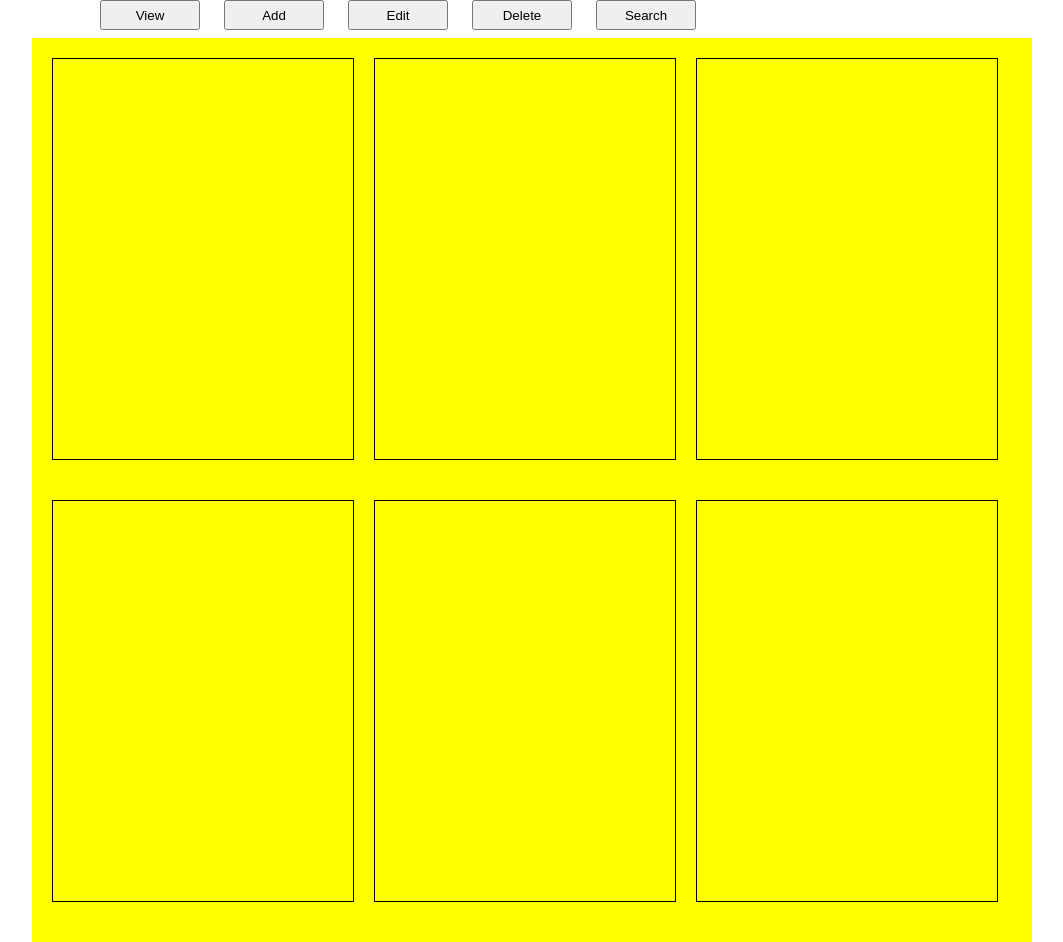
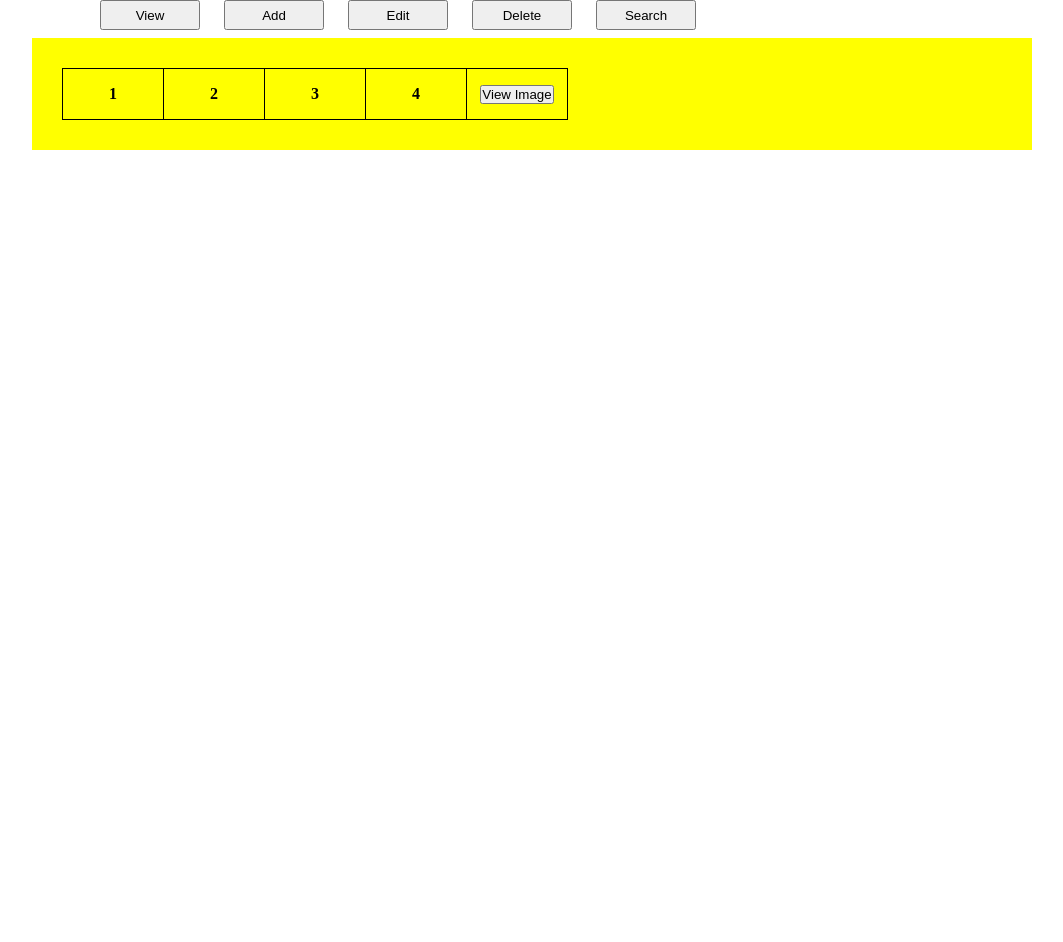
Before and after one commit to Randula98/CRUD-and-Image-Handeling-on-PHP, a PHP site: page / in a window 1280 px wide. Shown: the whole page, without its empty margins (160-1223 px from the left). After the commit the page ends 150 px from the top, so only its background shows below. Run offline with PHP 8.4, Linux system fonts and the light colour scheme; lists and menus that the app fills with data are empty.

Commit message:
change file type

```diff
--- a/index.html
+++ b/index.php
@@ -18,32 +18,13 @@
             <button onclick="search()">Search</button>
         </div><br>
         <div class="view box" id="view">
-            <!-- <table>
+            <table>
                     <tr>
-                        <th></th><th></th><th><button>View Image</button></th>
+                        <th>1</th><th>2</th><th>3</th><th>4</th><th><button>View Image</button></th>
                     </tr>
 
-                </table> -->
+                </table>
 
-            <div class="viewbox">
-
-            </div>
-            <div class="viewbox">
-
-            </div>
-            <div class="viewbox">
-
-            </div>
-
-            <div class="viewbox">
-
-            </div>
-            <div class="viewbox">
-
-            </div>
-            <div class="viewbox">
-
-            </div>
 
 
 
--- a/styles/style.css
+++ b/styles/style.css
@@ -104,3 +104,16 @@ body{
     height: 50px;
     background-color: blue;
 }
+
+table , tr , td , th{
+    border: 1px solid black;
+    border-collapse: collapse;
+}
+td , th{
+    width: 100px;
+    height: 50px;
+}
+table{
+    margin: 30px;
+    /* margin-left: 50px; */
+}
```
